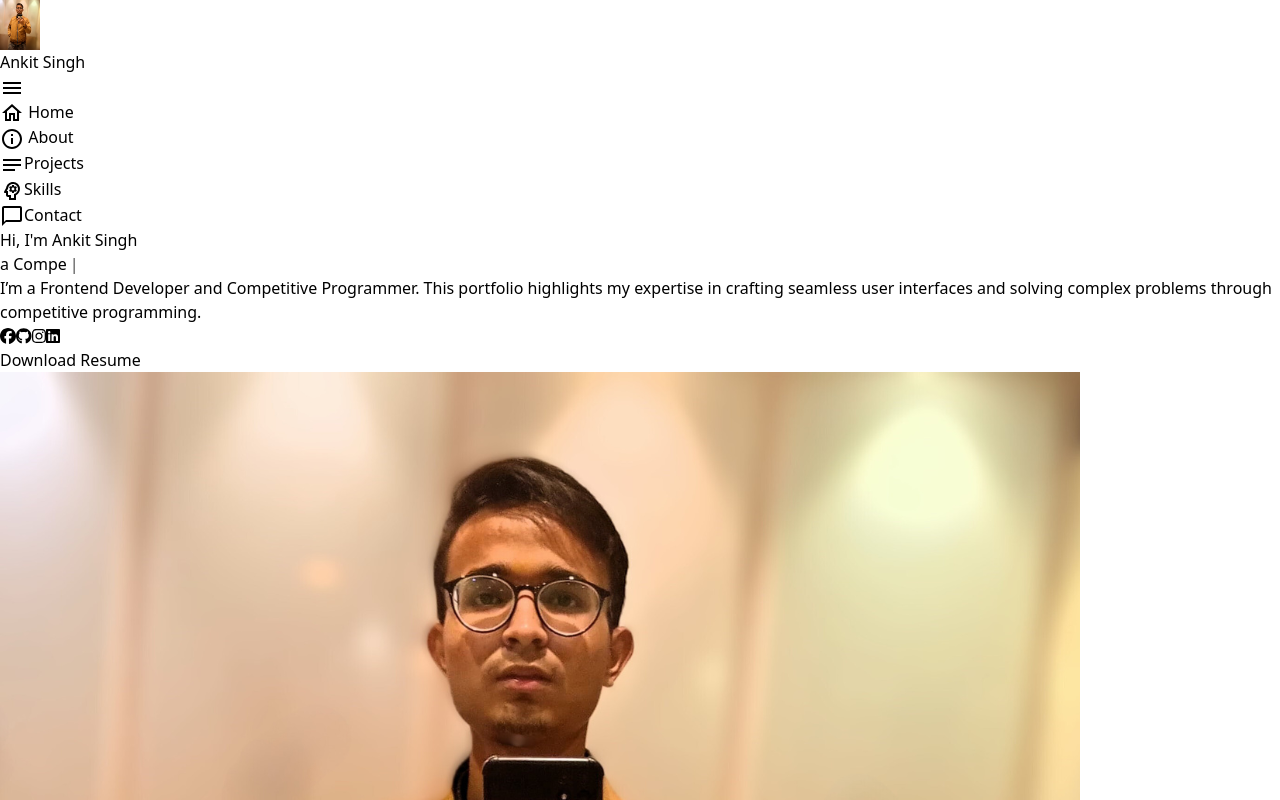
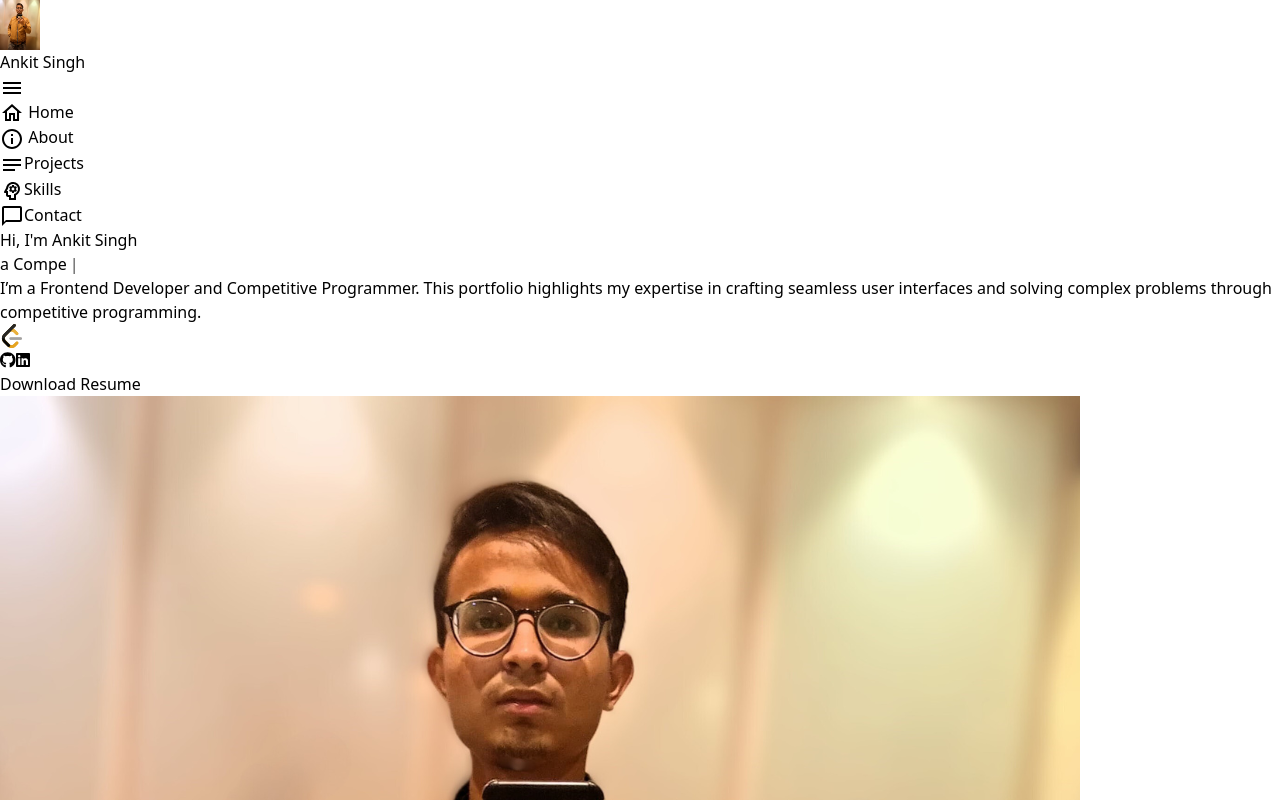
Before and after one commit to ankitsingh49578/PortfolioWebsiteReact, a React (Vite) app in the folder portfolio_website_react/: page / in a window 1280 px wide. Shown: the top 800 px of the page. Built offline with nearby package versions, Linux system fonts and the light colour scheme.

Commit message:
added Leetcode Button

```diff
--- a/portfolio_website_react/src/components/home/HomeLeft.jsx
+++ b/portfolio_website_react/src/components/home/HomeLeft.jsx
@@ -35,35 +35,34 @@ function HomeLeft() {
         complex problems through competitive programming.
       </h1>
 
-      <div className="translate-y-16">
+      <div className="translate-y-16 flex flex-row gap-8">
         <a
-          href="https://www.facebook.com/profile.php?id=100016151614009"
+          href="https://leetcode.com/u/ankitsingh49578/"
           target="_blank"
         >
-          <FontAwesomeIcon
-            icon={faFacebook}
-            className="text-4xl hover:text-white text-[#03c0c6] mr-5 cursor-pointer hover:scale-110 transition-all"
-          ></FontAwesomeIcon>
+        <img src="../Buttons/leetcodeIcon.png" alt="leetcode.png"
+          className="hover:bg-white bg-[#03c0c6] rounded-full p-1.5 cursor-pointer hover:scale-110 transition-all h-12 w-12"
+        />
         </a>
         <a href="https://github.com/ankitsingh49578" target="_blank">
           <FontAwesomeIcon
             icon={faGithub}
-            className="text-4xl hover:text-white text-[#03c0c6] mr-5 cursor-pointer hover:scale-110 transition-all"
+            className="text-5xl hover:text-white text-[#03c0c6] cursor-pointer hover:scale-110 transition-all"
           ></FontAwesomeIcon>
         </a>
-        <a href="https://www.instagram.com/mr_singh_ankit/" target="_blank">
+        {/* <a href="https://www.instagram.com/mr_singh_ankit/" target="_blank">
           <FontAwesomeIcon
             icon={faInstagram}
-            className="text-4xl hover:text-white text-[#03c0c6] mr-5 cursor-pointer hover:scale-110 transition-all"
+            className="text-4xl hover:text-white text-[#03c0c6] cursor-pointer hover:scale-110 transition-all"
           ></FontAwesomeIcon>
-        </a>
+        </a> */}
         <a
           href="https://www.linkedin.com/in/ankit-singh-b3660a250/"
           target="_blank"
         >
           <FontAwesomeIcon
             icon={faLinkedin}
-            className="text-4xl hover:text-white text-[#03c0c6] mr-5 cursor-pointer hover:scale-110 transition-all"
+            className="text-5xl hover:text-white text-[#03c0c6] cursor-pointer hover:scale-110 transition-all"
           ></FontAwesomeIcon>
         </a>
       </div>
```
Also changed, not shown: portfolio_website_react/public/Buttons/leetcodeIcon.png (added).
